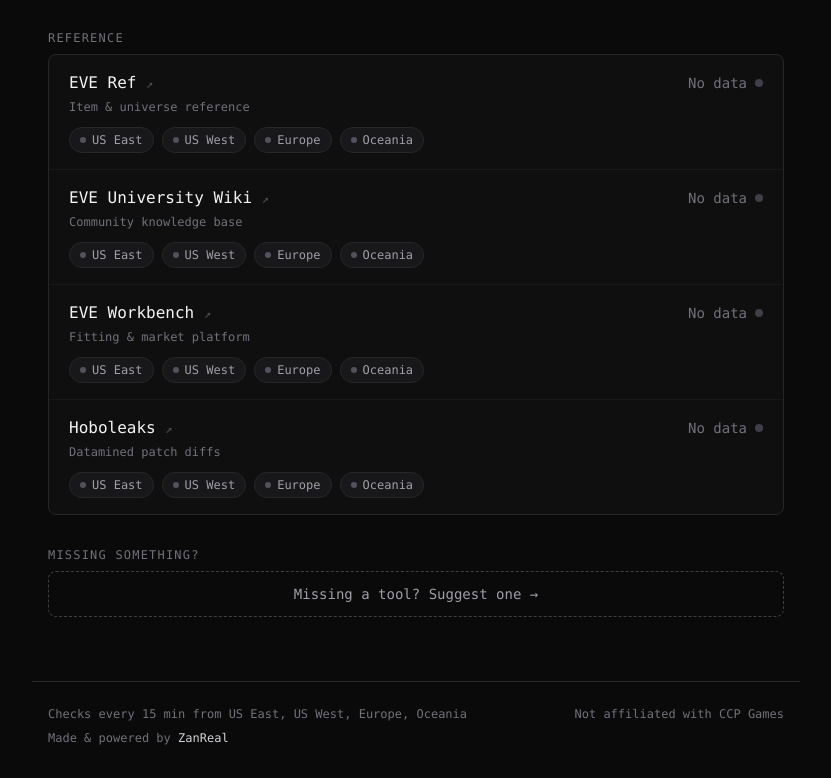
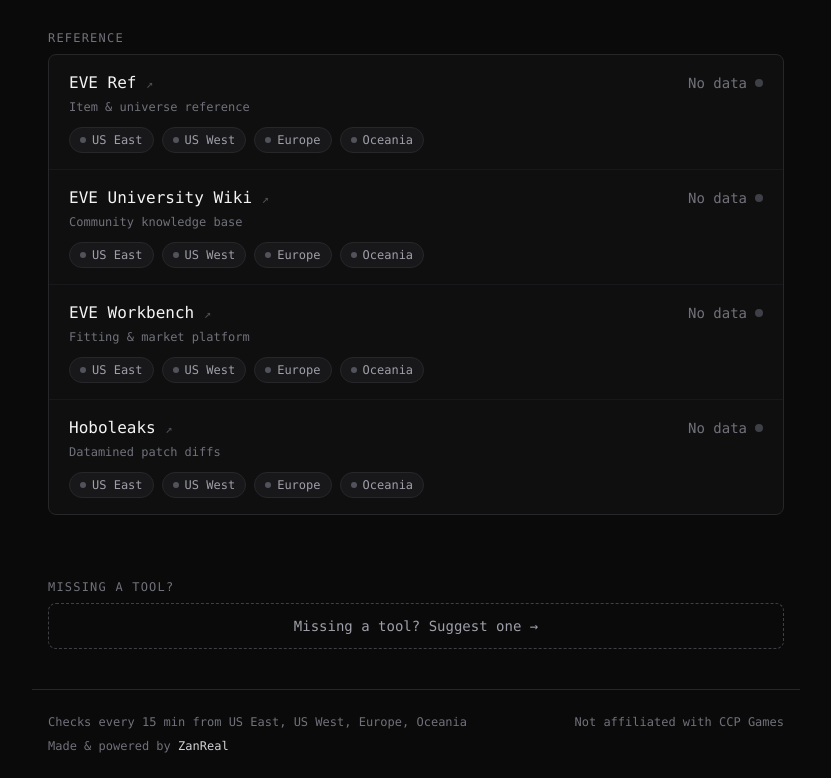
Before and after one commit to zanreal-labs/eve-tools-status, a Next.js app: page /monitors in a window 1280 px wide. Shown: the part 2860-3638 px from the top of the page, without its empty margins (224-1055 px from the left). Built offline with nearby package versions, Linux system fonts and the light colour scheme.

Commit message:
feat: suggest-a-tool CTA in layout — shown on every page

```diff
--- a/app/layout.tsx
+++ b/app/layout.tsx
@@ -2,6 +2,7 @@
 import { Analytics } from "@vercel/analytics/next";
 import { REGIONS, REGION_LABELS } from "@/lib/monitors";
 import { Nav } from "./nav";
+import { SuggestTool } from "./suggest-tool";
 import "./globals.css";
 
 export const metadata: Metadata = {
@@ -28,6 +29,12 @@
           <Nav />
         </header>
         <main className="mx-auto max-w-3xl px-4 pb-16 pt-6">{children}</main>
+        <section className="mx-auto max-w-3xl px-4 pb-10">
+          <h2 className="mb-2 text-xs font-medium uppercase tracking-widest text-zinc-500">
+            Missing a tool?
+          </h2>
+          <SuggestTool />
+        </section>
         <footer className="mx-auto max-w-3xl space-y-2 border-t border-zinc-800 px-4 py-6 text-xs text-zinc-500">
           <div className="flex flex-wrap items-center justify-between gap-2">
             <span>
--- a/app/monitors/page.tsx
+++ b/app/monitors/page.tsx
@@ -1,7 +1,6 @@
 import { CATEGORIES } from "@/lib/monitors";
 import { loadStatus, type MonitorStatus } from "@/lib/status";
 import { HEALTH_META, RegionChips, StatusDot, monitorHealth } from "../ui";
-import { SuggestTool } from "../suggest-tool";
 
 export const dynamic = "force-dynamic";
 
@@ -56,12 +55,6 @@
           </section>
         ))}
 
-        <section>
-          <h2 className="mb-2 text-xs font-medium uppercase tracking-widest text-zinc-500">
-            Missing something?
-          </h2>
-          <SuggestTool />
-        </section>
       </div>
     </div>
   );
```
